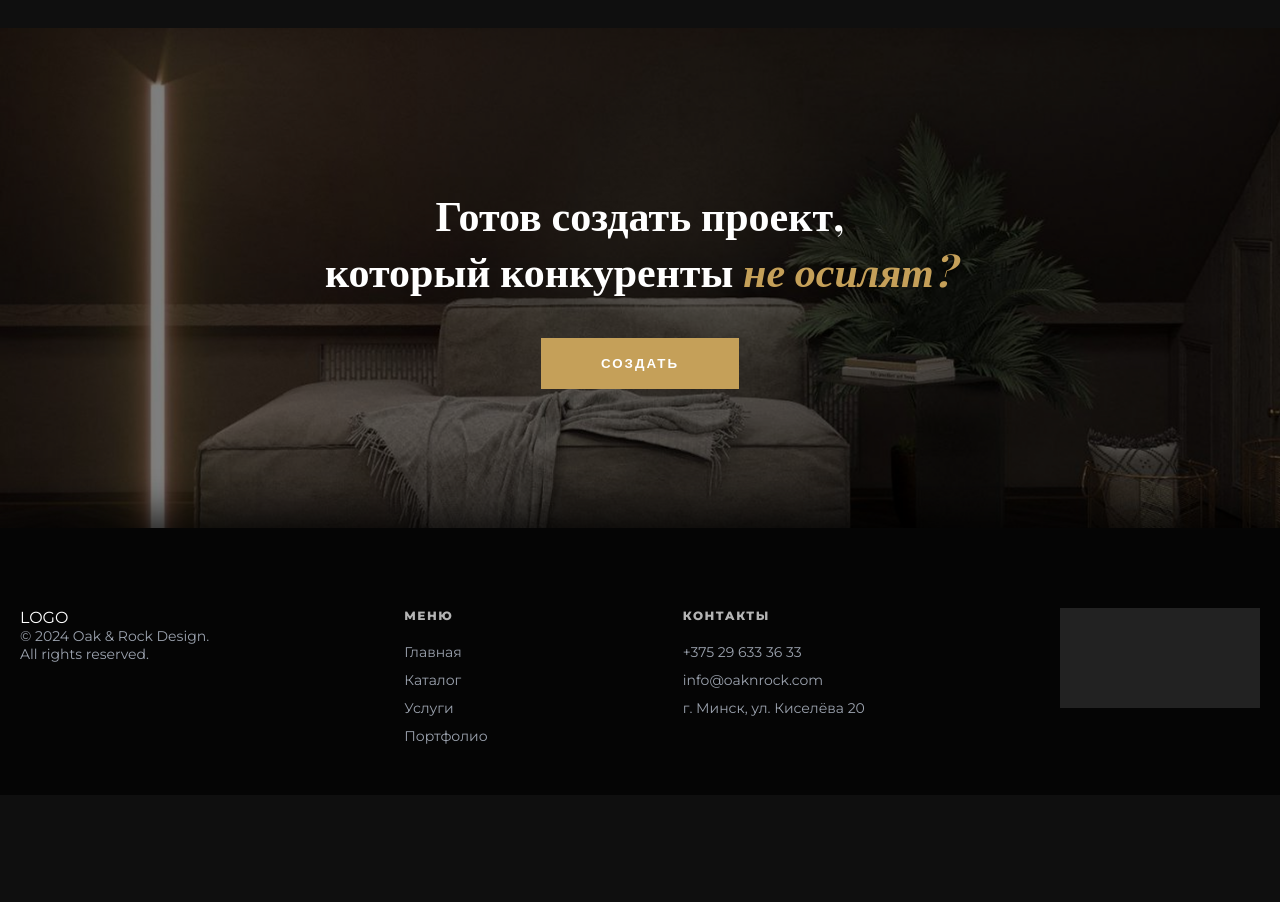
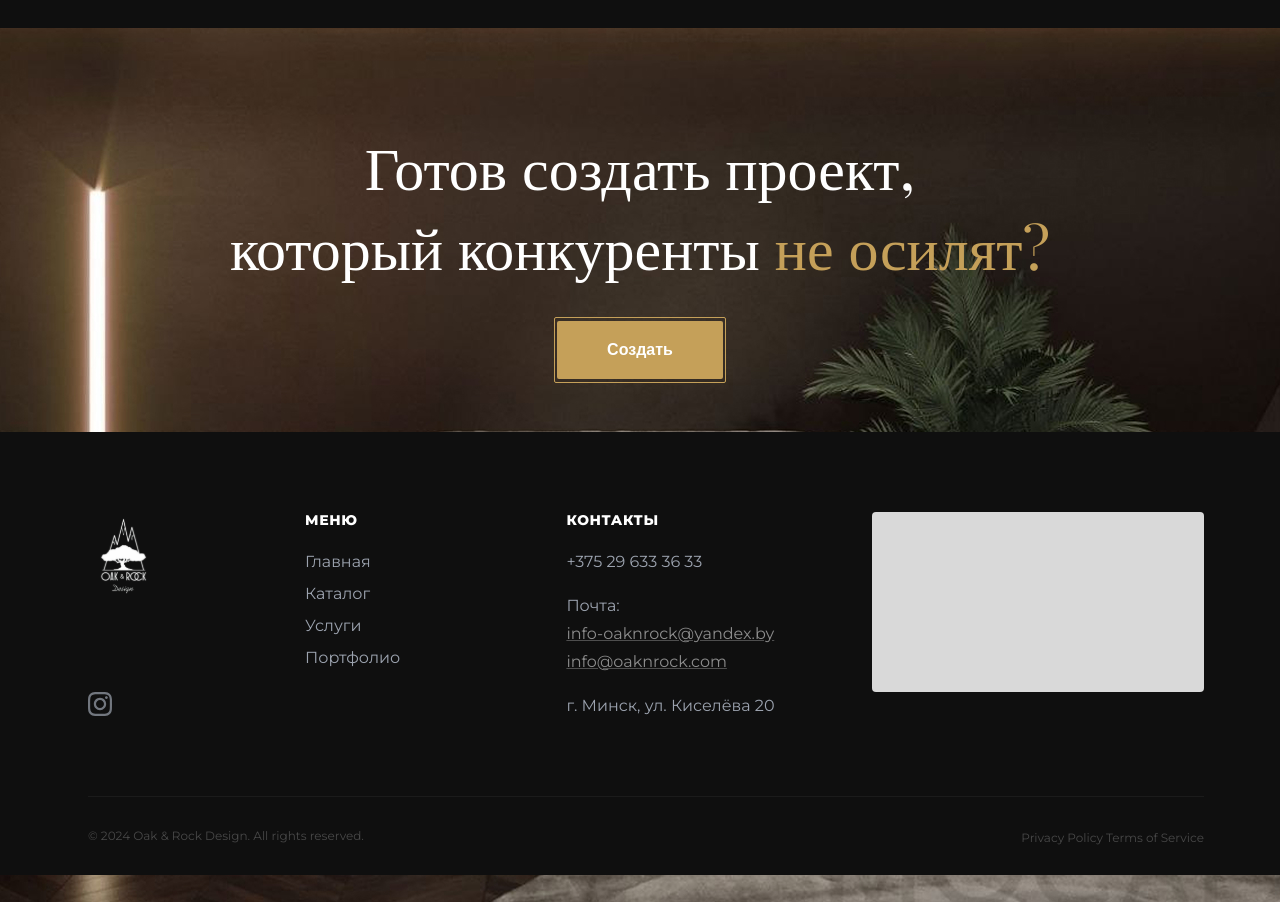
Before and after one commit to Romanpr0g/OakAndRockDesign, a React (Vite) app: page / in a window 1280 px wide. Shown: the part 3840-4742 px from the top of the page. Before the commit the page ends 4635 px from the top, so only its background shows below. Built offline with nearby package versions, Linux system fonts and the light colour scheme.

Commit message:
update main page

```diff
--- a/src/App.jsx
+++ b/src/App.jsx
@@ -5,6 +5,7 @@ import Footer from "./components/Layout/Footer/Footer";
 import Home from "./pages/Home";
 import Catalog from "./pages/Catalog";
 import Interiors from "./pages/Interiors";
+import ScrollToTop from "./utils/ScrollToTop";
 
 // Заглушка для страницы интерьеров
 // const InteriorProcess = () => (
@@ -17,6 +18,7 @@ import Interiors from "./pages/Interiors";
 function App() {
   return (
     <Router>
+      <ScrollToTop />
       <div className="app-wrapper">
         <Header />
         <main>
--- a/src/components/Home/CallToAction/CallToAction.jsx
+++ b/src/components/Home/CallToAction/CallToAction.jsx
@@ -9,7 +9,7 @@ const CallToAction = () => {
           Готов создать проект,
           <br />
           который конкуренты{" "}
-          <span className="text-gold italic" style={{ fontStyle: "italic" }}>
+          <span className="text-gold">
             не осилят?
           </span>
         </h2>
--- a/src/components/Home/CallToAction/CallToAction.module.css
+++ b/src/components/Home/CallToAction/CallToAction.module.css
@@ -1,39 +1,66 @@
 .cta {
-  height: 600px;
+  height: 874px;
   position: relative;
-  background: url("../../../assets/createProject.jpg")
-    center/cover fixed;
-  display: flex;
-  align-items: center;
-  justify-content: center;
+  background: url("../../../assets/createProject.jpg") center/cover fixed;
+
+  /* --- ДОБАВЛЕНО --- */
+  display: flex;            /* Включаем флексбокс */
+  flex-direction: column;   /* Элементы друг под другом */
+  justify-content: flex-start; /* Прижимаем контент к верху */
+  align-items: center;      /* Центрируем по горизонтали */
+
+  padding-top: 97px;        /* Тот самый отступ */
+  box-sizing: border-box;   /* Чтобы padding не увеличивал общую высоту блока (874px) */
 }
 .cta::before {
   content: "";
   position: absolute;
   inset: 0;
-  background: rgba(0, 0, 0, 0.5);
 }
 .content {
   position: relative;
   z-index: 2;
   text-align: center;
-  margin-top: -80px;
 }
-.cta h2 {
-  font-size: 42px;
-  margin-bottom: 40px;
+.content h2 {
+  font-size: 60px;
+  font-weight: 400;
+  line-height: 80px;
+  letter-spacing: 0;
+  margin-bottom: 36px;
 }
 .btn {
+  position: relative;
   background: var(--accent-gold);
   color: #fff;
-  border: none;
-  padding: 18px 60px;
-  text-transform: uppercase;
-  letter-spacing: 2px;
-  font-weight: 600;
+  padding: 20px 50px;
+  font-size: 16px;
+  border: 0;
+  letter-spacing: 0;
+  font-weight: 800;
   cursor: pointer;
   transition: 0.3s;
+  border-radius: 2px;
+}
+.btn::after {
+  content: '';
+  position: absolute;
+  top: -4px;
+  right: -3px;
+  bottom: -4px;
+  left: -3px;
+
+  border: 1px solid var(--accent-gold);
+  border-radius: 2px;
 }
 .btn:hover {
   background: #b08d4b;
 }
+
+.btn:hover::after {
+  top: -3px;
+  right: -2px;
+  bottom: -3px;
+  left: -2px;
+  border-color: #b08d4b;
+}
--- a/src/components/Layout/Footer/Footer.jsx
+++ b/src/components/Layout/Footer/Footer.jsx
@@ -1,35 +1,94 @@
 import React from "react";
+import { useLocation } from "react-router-dom";
+import { Link } from "react-router-dom";
 import s from "./Footer.module.css";
 
+// Импорт картинок (замените пути на свои реальные файлы)
+import logo from "../../../assets/svg/logo.svg";
+import instagram from "../../../assets/svg/instagram.svg"; // Или иконка инстаграма
+
 const Footer = () => {
+  const location = useLocation();
+  const isHome = location.pathname === "/";
+
   return (
-    <footer className={s.footer}>
-      <div className={`container ${s.row}`}>
-        <div className={s.col}>
-          <div className={s.logo}>LOGO</div>
+    <footer className={`${s.footer} ${isHome ? s.footerOverlay : ""}`}>
+      <div className={s.container}>
+        {/* ВЕРХНЯЯ ЧАСТЬ (4 колонки) */}
+        <div className={s.topRow}>
+          {/* 1. Колонка: Логотип и Инстаграм */}
+          <div className={s.colLogo}>
+            <img src={logo} alt="Oak & Rock" className={s.logoImage} />
+
+            {/* Ссылка на инстаграм */}
+            <Link
+              to="https://instagram.com"
+              target="_blank"
+              rel="noreferrer"
+              className={s.socialLink}
+            >
+              {/* Если нет SVG, можно пока поставить текст или иконку */}
+              {instagram ? <img src={instagram} alt="Inst" /> : <span>IG</span>}
+            </Link>
+          </div>
+
+          {/* 2. Колонка: Меню */}
+          <div className={s.col}>
+            <h4 className={s.heading}>МЕНЮ</h4>
+            <ul className={s.list}>
+              <li>
+                <Link to="/">Главная</Link>
+              </li>
+              <li>
+                <Link to="/catalog">Каталог</Link>
+              </li>
+              <li>
+                <Link to="/services">Услуги</Link>
+              </li>
+              <li>
+                <Link to="/portfolio">Портфолио</Link>
+              </li>
+            </ul>
+          </div>
+
+          {/* 3. Колонка: Контакты */}
+          <div className={s.col}>
+            <h4 className={s.heading}>КОНТАКТЫ</h4>
+            <div className={s.contactsBlock}>
+              <p className={s.phone}>+375 29 633 36 33</p>
+
+              <div className={s.emails}>
+                <span>Почта: </span>
+                <Link
+                  to="mailto:info-oaknrock@yandex.by"
+                  className={s.linkUnderline}
+                >
+                  info-oaknrock@yandex.by
+                </Link>
+                <Link to="mailto:info@oaknrock.com" className={s.linkUnderline}>
+                  info@oaknrock.com
+                </Link>
+              </div>
+
+              <p className={s.address}>г. Минск, ул. Киселёва 20</p>
+            </div>
+          </div>
+
+          {/* 4. Колонка: Карта */}
+          <div className={s.colMap}>
+            {/* Серый блок-заглушка или iframe карты */}
+            <div className={s.mapPlaceholder}></div>
+          </div>
+        </div>
+
+        {/* НИЖНЯЯ ЧАСТЬ (Копирайт и Политика) */}
+        <div className={s.bottomRow}>
           <p className={s.copy}>
-            © 2024 Oak & Rock Design.
-            <br />
-            All rights reserved.
+            © 2024 Oak & Rock Design. All rights reserved.
           </p>
-        </div>
-        <div className={s.col}>
-          <h4>МЕНЮ</h4>
-          <ul>
-            <li>Главная</li>
-            <li>Каталог</li>
-            <li>Услуги</li>
-            <li>Портфолио</li>
-          </ul>
-        </div>
-        <div className={s.col}>
-          <h4>КОНТАКТЫ</h4>
-          <p>+375 29 633 36 33</p>
-          <p>info@oaknrock.com</p>
-          <p>г. Минск, ул. Киселёва 20</p>
-        </div>
-        <div className={s.col}>
-          <div className={s.map}></div>
+          <Link to="/privacy" className={s.privacy}>
+            Privacy Policy Terms of Service
+          </Link>
         </div>
       </div>
     </footer>
--- a/src/components/Layout/Footer/Footer.module.css
+++ b/src/components/Layout/Footer/Footer.module.css
@@ -1,36 +1,168 @@
 .footer {
-  /* Залезаем на CTA секцию */
-  margin: 0 auto;
-  margin-top: -100px;
-  background: #050505;
-  padding: 80px 0 40px;
+  background-color: var(--bg-dark); /* Глубокий черный */
+  padding: 80px 76px 30px 88px; /* Отступы: верх, бока, низ */
+  width: 100%;
   position: relative;
   z-index: 20;
-  box-shadow: 0 -10px 40px rgba(0, 0, 0, 0.8);
+  color: #fff;
   max-width: 1390px;
+  margin: 0 auto;
+}
 
+.footerOverlay {
+  margin-top: -470px;
 }
-.row {
+
+/* --- ВЕРХНЯЯ ЧАСТЬ (Сетка) --- */
+.topRow {
+  display: grid;
+  /* 4 колонки: Лого, Меню, Контакты, Карта.
+     Карта занимает больше места (1.5fr), лого поменьше (0.8fr) */
+  grid-template-columns: 0.8fr 1fr 1.2fr 1.5fr;
+  gap: 40px;
+  margin-bottom: 80px; /* Большой отступ до нижней строки */
+}
+
+/* Заголовки (МЕНЮ, КОНТАКТЫ) */
+.heading {
+  color: #fff;
+  font-family: var(--font-sans); /* Montserrat */
+  font-weight: 800;
+  font-size: 14px;
+  line-height: 16px;
+  letter-spacing: 0.6px;
+  text-transform: uppercase;
+  margin-bottom: 24px;
+}
+
+/* Списки и ссылки */
+.list {
+  list-style: none;
+  padding: 0;
+}
+
+.list li {
+  margin-bottom: 12px;
+}
+
+.list a {
+  color: var(--text-muted); /* Серый цвет текста */
+  text-decoration: none;
+  font-size: 16px;
+  font-weight: 400;
+  line-height: 20px;
+  letter-spacing: 0;
+  transition: color 0.3s;
+}
+
+.list a:hover {
+  color: var(--accent-gold);
+}
+
+/* Блок с логотипом */
+.colLogo {
   display: flex;
-  justify-content: space-between;
-  flex-wrap: wrap;
-  gap: 40px;
+  flex-direction: column;
+  justify-content: space-between; /* Лого вверху, инстаграм внизу */
+  align-items: flex-start;
+  height: 100%; /* Чтобы растянуть на высоту карты/контактов */
+  min-height: 150px; /* Минимальная высота */
 }
-.col h4 {
+
+.logoImage {
+  width: 70px;
+  height: 85px; /* Размер логотипа как в хедере */
+}
+
+.socialLink img {
+  width: 24px;
+  height: 24px;
+  opacity: 0.7;
+  transition: opacity 0.3s;
+}
+.socialLink:hover img {
+  opacity: 1;
+}
+
+/* Контакты */
+.contactsBlock {
+  color: var(--text-muted);
+  font-size: 16px;
+  font-weight: 400;
+  line-height: 20px;
+  display: flex;
+  flex-direction: column;
+  gap: 24px;
+}
+
+.emails {
+  display: flex;
+  flex-direction: column;
+  gap: 8px;
+}
+
+.linkUnderline {
+  color: #8D8D8D;
+  text-decoration: underline; /* Подчеркивание для email */
+  text-decoration-color: rgba(141, 141, 141, 0.5);
+  /* margin-bottom: 5px; */
+}
+.linkUnderline:hover {
   color: #fff;
-  margin-bottom: 20px;
+}
+
+/* Карта */
+.mapPlaceholder {
+  width: 100%;
+  height: 180px; /* Высота серого блока */
+  background-color: #D9D9D9; /* Светло-серый цвет как на макете */
+  border-radius: 4px;
+}
+
+/* --- НИЖНЯЯ ЧАСТЬ (Копирайт) --- */
+.bottomRow {
+  display: flex;
+  justify-content: space-between; /* Разносим по краям */
+  align-items: flex-end;
+  border-top: 1px solid rgba(255, 255, 255, 0.05); /* Еле заметная линия (опционально) */
+  padding-top: 30px;
+  color: #484848; /* Очень темный серый для нижнего текста */
   font-size: 12px;
-  letter-spacing: 1.5px;
-  opacity: 0.7;
 }
-.col ul li,
-.col p {
-  margin-bottom: 10px;
-  color: var(--text-muted);
-  font-size: 14px;
+
+.copy {
+  line-height: 1.5;
 }
-.map {
-  width: 200px;
-  height: 100px;
-  background: #222;
+
+.privacy {
+  color: #484848;
+  text-decoration: none;
 }
+.privacy:hover {
+  color: #8D8D8D;
+}
+
+/* --- АДАПТИВ --- */
+@media (max-width: 1024px) {
+  .topRow {
+    grid-template-columns: 1fr 1fr; /* 2 колонки */
+    gap: 50px;
+  }
+}
+
+@media (max-width: 600px) {
+  .topRow {
+    grid-template-columns: 1fr; /* 1 колонка */
+  }
+  .bottomRow {
+    flex-direction: column;
+    gap: 20px;
+    align-items: center;
+    text-align: center;
+  }
+  .colLogo {
+    min-height: auto;
+    gap: 20px;
+    align-items: center;
+  }
+}
--- /dev/null
+++ b/src/utils/ScrollToTop.jsx
@@ -0,0 +1,13 @@
+import { useEffect } from "react";
+import { useLocation } from "react-router-dom";
+
+export default function ScrollToTop() {
+  const { pathname } = useLocation();
+
+  useEffect(() => {
+    // Мгновенно скроллим в начало страницы при изменении пути
+    window.scrollTo(0, 0);
+  }, [pathname]);
+
+  return null;
+}
```
Also changed, not shown: src/assets/svg/instagram.svg (added).
